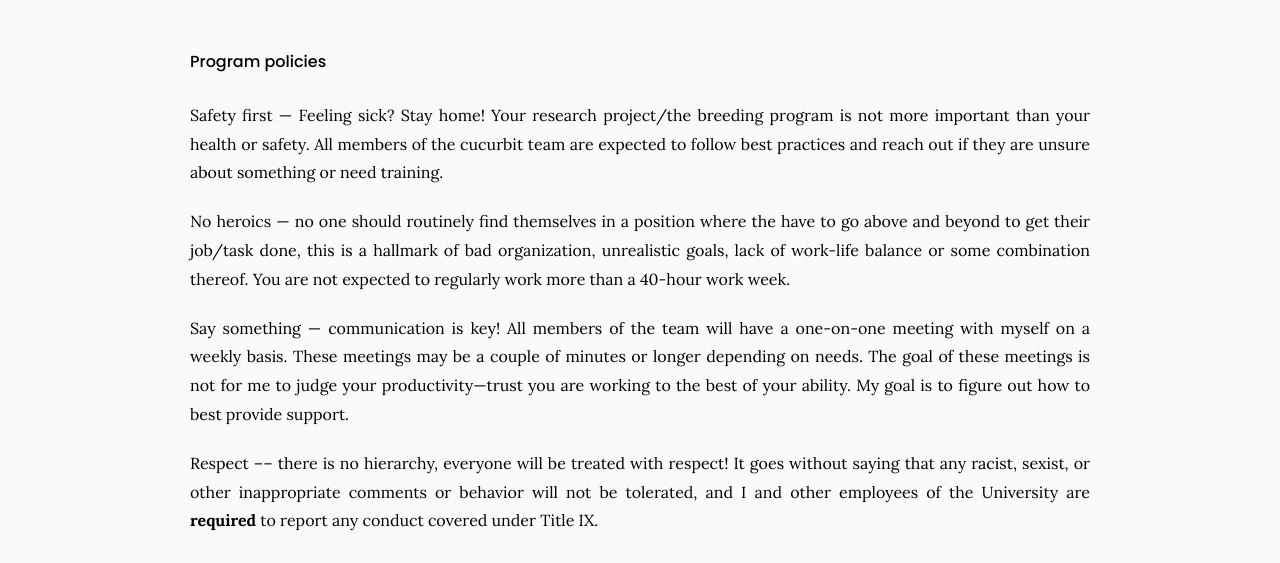
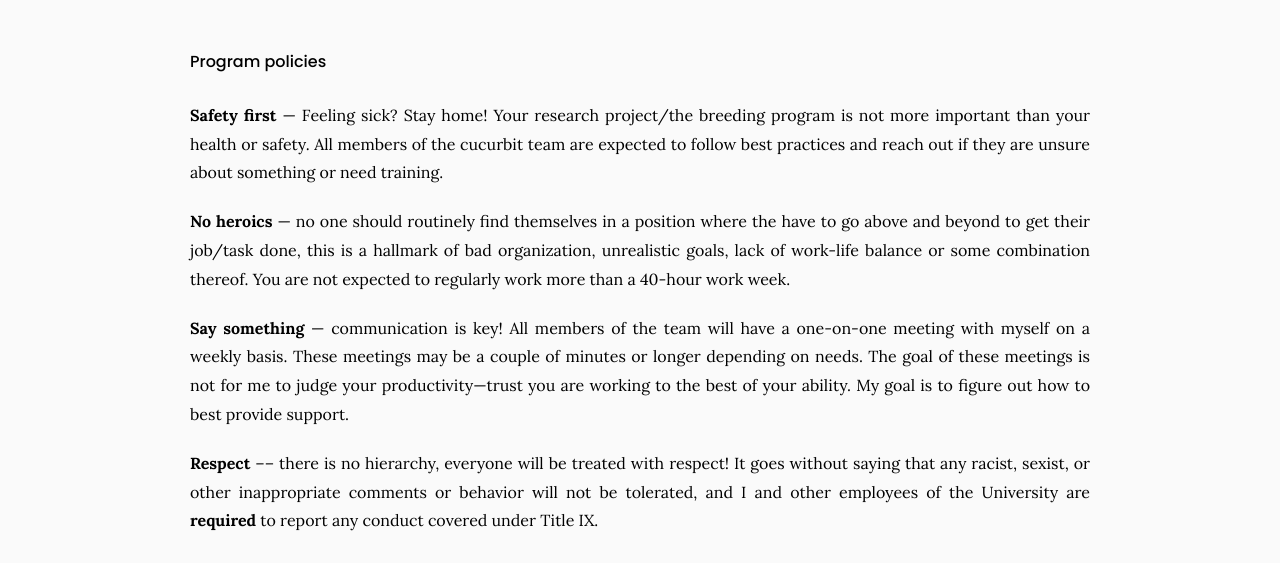
Before and after one commit to UNH-Cucurbits/unhcucurbits-website, a Jekyll site: the page built from team/index.md, in a window 1280 px wide. Shown: the part 923-1486 px from the top of the page. Built offline with Jekyll 4.4.1, drawn with Linux system fonts in a browser that asks for light colours.

```diff
--- a/team/index.md
+++ b/team/index.md
@@ -31,18 +31,18 @@ nav:
 We are alwayas looking for motivated students. Feel free to get in contact with us about current and future opportunities.
 
 #### Program policies
-Safety first --- Feeling sick? Stay home! Your research project/the breeding program is not more important than your health or safety. All members of the cucurbit team are expected to follow best practices and reach out if they are unsure about something or need training.
 
-No heroics --- no one should routinely find themselves in a position where the have to go above and beyond to get their job/task done, this is a hallmark of bad organization, unrealistic goals, lack of work-life balance or some combination thereof. You are not expected to regularly work more than a 40-hour work week.
+**Safety first** --- Feeling sick? Stay home! Your research project/the breeding program is not more important than your health or safety. All members of the cucurbit team are expected to follow best practices and reach out if they are unsure about something or need training.
 
-Say something --- communication is key! All members of the team will have a one-on-one meeting with myself on a weekly basis. These meetings may be a couple of minutes or longer depending on needs. The goal of these meetings is not for me to judge your productivity---trust you are working to the best of your ability. My goal is to figure out how to best provide support.
+**No heroics** --- no one should routinely find themselves in a position where the have to go above and beyond to get their job/task done, this is a hallmark of bad organization, unrealistic goals, lack of work-life balance or some combination thereof. You are not expected to regularly work more than a 40-hour work week.
 
-Respect –-- there is no hierarchy, everyone will be treated with respect! It goes without saying that any racist, sexist, or other inappropriate comments or behavior will not be tolerated, and I and other employees of the University are **required** to report any conduct covered under Title IX.
+**Say something** --- communication is key! All members of the team will have a one-on-one meeting with myself on a weekly basis. These meetings may be a couple of minutes or longer depending on needs. The goal of these meetings is not for me to judge your productivity---trust you are working to the best of your ability. My goal is to figure out how to best provide support.
+
+**Respect** –-- there is no hierarchy, everyone will be treated with respect! It goes without saying that any racist, sexist, or other inappropriate comments or behavior will not be tolerated, and I and other employees of the University are **required** to report any conduct covered under Title IX.
 
 
 #### Graduate students
 
-
 #### Postdocs
 
 #### Undergraduate
```
